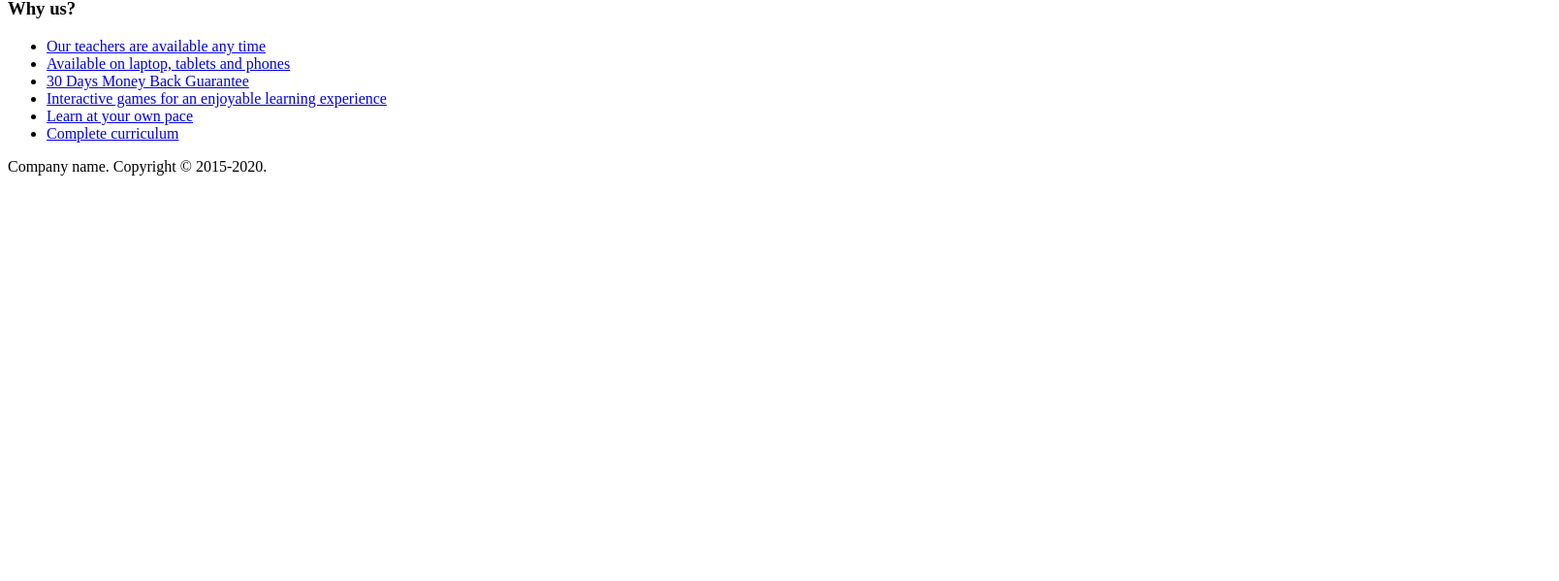
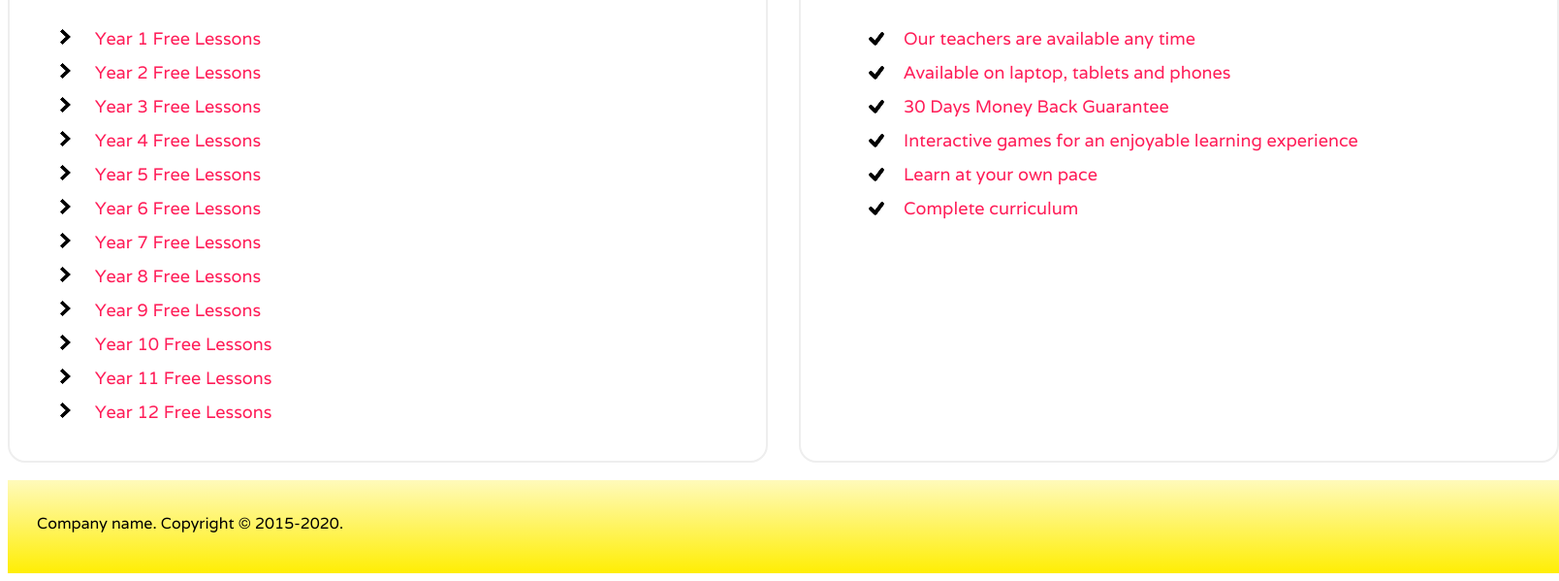
Before and after one commit to Sorsi/Math-Site, a plain HTML site: page index.html in a window 1280 px wide. Shown: the part 598-1197 px from the top of the page at 97% size, 1608 px wide, since content can reach past the window. Before the commit the page ends 800 px from the top, so only its background shows below. Drawn offline with Linux system fonts and the light colour scheme; files that its build step writes are made by us from their sources; files whose address does not match are found by name.

Commit message:
renaming home folder

```diff
--- a/index.html
+++ b/index.html
@@ -5,7 +5,7 @@
     <meta charset="utf-8">
     <title>Maths Site</title>
     <meta name="viewport" content="width=device-width, initial-scale=1.0, user-scalable=yes">
-    <link rel="stylesheet" href="/WEBSITES/1. Maths Website (HTML CSS)/style.css">
+    <link rel="stylesheet" href="/WEBSITES/MathsWebsite/style.css">
     <link  rel="stylesheet" href="https://fonts.googleapis.com/css2?family=Varela&display=swap">
 </head>
 
```
